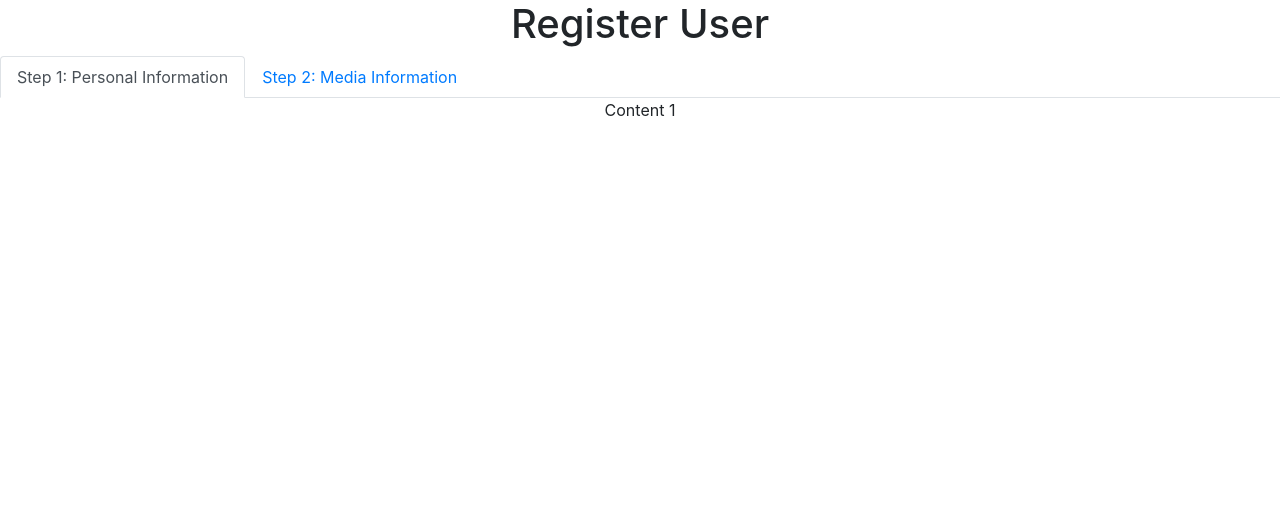
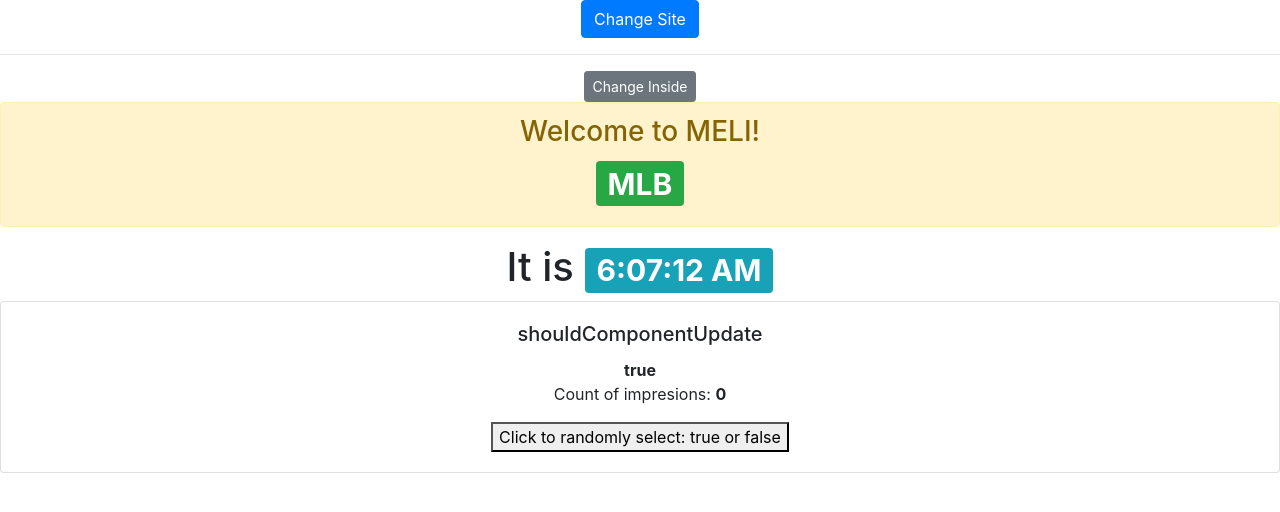
Before and after one commit to aqabrahan/react-ws, a React (Create React App) app: page / in a window 1280 px wide. Shown: the top 512 px of the page. Built offline with nearby package versions, Linux system fonts and the light colour scheme.

Commit message:
lifecycle

```diff
--- a/src/App.js
+++ b/src/App.js
@@ -1,16 +1,30 @@
-import React from 'react';
+import React, { Component } from 'react';
 import './App.css';
 
-//import Wizard from "./components/cc"
-import Register from "./components/compound";
-
-function App() {
-  return (
-    <div className="App">
-      <Register />
-      {/*<Wizard />*/}
-    </div>
-  );
+import Timer from "./components/lifecycle";
+const SITES = ['MLA', 'MLB', 'MLC', 'MLB', 'MLP'];
+class App extends Component {
+  constructor(props) {
+    super(props);
+    this.state = {
+      site: 'MLB'
+    }
+  }
+  changeSite = () => {
+    this.setState({
+      site: SITES[parseInt(Math.random() * 4)]
+    })
+  }
+  render() {
+    const { site } = this.state;
+    return (
+      <div className="App">
+        <button className="btn btn-primary" onClick={this.changeSite}>Change Site</button>
+        <hr />
+        <Timer site={site} />
+      </div>
+    );
+  }
 }
 
 export default App;
--- /dev/null
+++ b/src/components/lifecycle/index.js
@@ -0,0 +1,106 @@
+import React, { Component } from 'react';
+import PropTypes from 'prop-types';
+
+class Index extends Component {
+  constructor(props) {
+    super(props);
+    this.state = {
+      date: new Date(),
+      site: this.props.site,
+      bg: 'warning',
+
+      value: true,
+      countImpresions: 0
+    };
+  }
+
+  componentDidMount() {
+    this.timerID = setInterval(
+      () => this.mytime(),
+      1000
+    );
+  }
+
+  componentWillUnmount() {
+    clearInterval(this.timerID);
+  }
+
+  componentDidUpdate(prevProps, prevState) {
+    if (prevProps.site !== this.props.site) {
+      this.setState({
+        site: this.props.site
+      })
+    }
+    if (prevState.site !== this.state.site) {
+      this.setState({
+        bg: 'danger'
+      })
+    }
+  }
+
+  /* shouldComponentUpdate(nextProps, nextState) {
+    return this.state.value !== nextState.value;
+  } */
+
+  mytime = () =>  {
+    this.setState({
+      date: new Date()
+    });
+  }
+
+  changeInside = () => {
+    this.setState({
+      site: 'nothing'
+    })
+  }
+
+  getRadmonNum = () => {
+    this.setState({
+      value: Math.random() > 0.5,
+      countImpresions: this.state.countImpresions + 1
+    });
+  }
+  /*
+  //deprecados
+  componentWillMount() {}
+  componentWillReceiveProps(nextProps) {}
+  componentWillUpdate(nextProps, nextState) {}
+  */
+
+  render() {
+    const { site, bg } = this.state;
+    return (
+      <>
+        <button className="btn btn-sm btn-secondary" onClick={this.changeInside}>Change Inside</button>
+        <div className={`alert alert-${bg}`} role="alert">
+          <h3>Welcome to MELI!</h3>
+          <h1><span className="badge badge-success">{site}</span></h1>
+        </div>
+        <h1>It is <span className="badge badge-info">{this.state.date.toLocaleTimeString()}</span></h1>
+        <div className="card">
+          <div className="card-body">
+            <h5 className="card-title">shouldComponentUpdate</h5>
+            <div className="card-text">
+
+              <strong>{this.state.value.toString()}</strong>
+              <p>Count of impresions: <strong>{this.state.countImpresions}</strong></p>
+              <button onClick={this.getRadmonNum}>
+                Click to randomly select: true or false
+              </button>
+            </div>
+          </div>
+        </div>
+      </>
+    );
+  }
+}
+
+Index.propTypes = {
+  site: PropTypes.string
+};
+
+Index.defaultProps = {
+  site: 'MLA'
+}
+
+export default Index;
```
